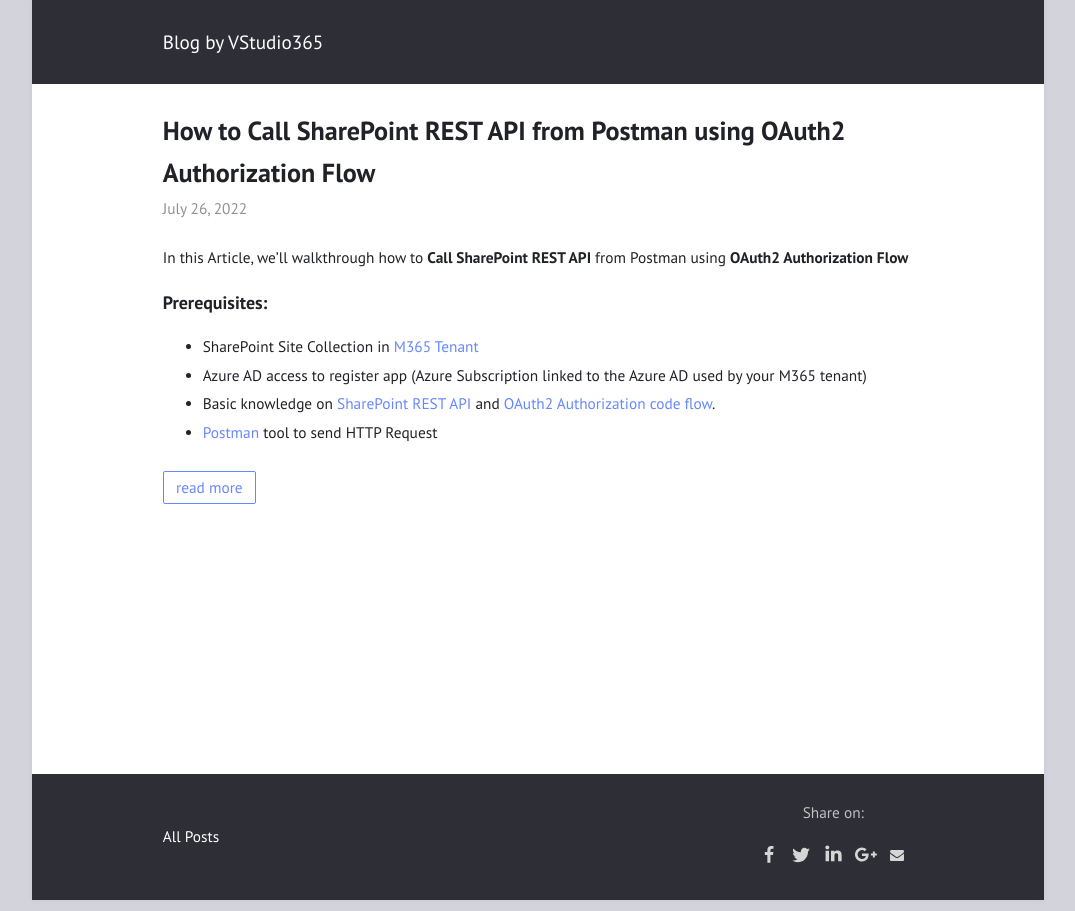
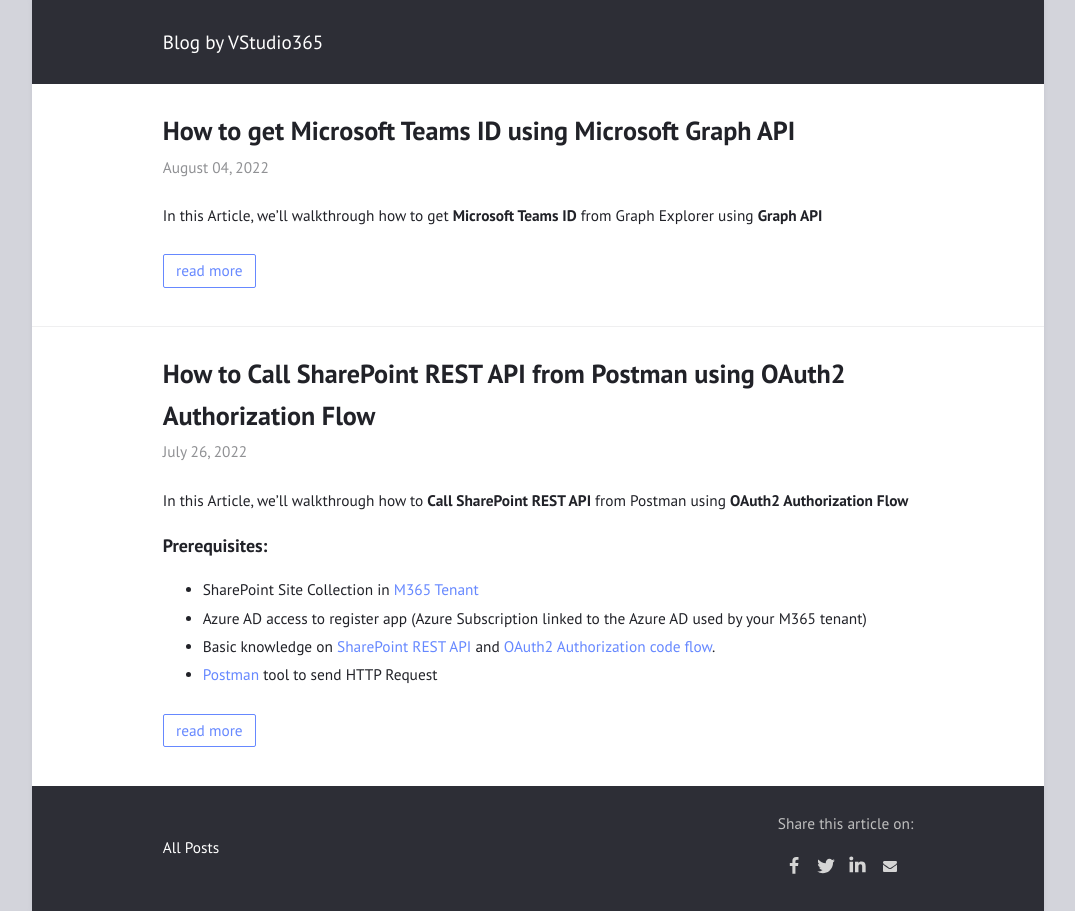
Before and after one commit to vstudio365/vstudio365.github.io, a Jekyll site: the page built from docs/index.html, in a window 1280 px wide. Shown: the whole page, without its empty margins (102-1177 px from the left). Built offline with Jekyll 4.4.1, drawn with Linux system fonts in a browser that asks for light colours; some of the changed lines change nothing that is shown.

Commit message:
article 2 - Get MS Teams ID

```diff
--- a/docs/_includes/share-buttons.html
+++ b/docs/_includes/share-buttons.html
@@ -98,7 +98,7 @@
 
 
 <div id="share-buttons">
-    <div style="color: silver;float: inherit;width: auto;">Share on: </div>
+    <div style="color: silver;float: inherit;width: auto;">Share this article on: </div>
     <div class="facebook" title="Share this on Facebook"
         onclick="window.open('http://www.facebook.com/share.php?u={{ site.url }}{{ pageurl }}');"><svg
             viewBox="0 0 1792 1792" xmlns="http://www.w3.org/2000/svg">
@@ -117,6 +117,7 @@
             <path
                 d="M477 625v991h-330v-991h330zm21-306q1 73-50.5 122t-135.5 49h-2q-82 0-132-49t-50-122q0-74 51.5-122.5t134.5-48.5 133 48.5 51 122.5zm1166 729v568h-329v-530q0-105-40.5-164.5t-126.5-59.5q-63 0-105.5 34.5t-63.5 85.5q-11 30-11 81v553h-329q2-399 2-647t-1-296l-1-48h329v144h-2q20-32 41-56t56.5-52 87-43.5 114.5-15.5q171 0 275 113.5t104 332.5z" />
         </svg></div>
+        <!--
     {% if page.image %}<div class="pinterest" title="Share this on Pinterest"
         onclick="window.open('https://pinterest.com/pin/create/button/?url=&media={{ site.url }}{{ page.image }}&description=');">
         <svg viewBox="0 0 1792 1792" xmlns="http://www.w3.org/2000/svg">
@@ -129,6 +130,7 @@
             <path
                 d="M1437 913q0 208-87 370.5t-248 254-369 91.5q-149 0-285-58t-234-156-156-234-58-285 58-285 156-234 234-156 285-58q286 0 491 192l-199 191q-117-113-292-113-123 0-227.5 62t-165.5 168.5-61 232.5 61 232.5 165.5 168.5 227.5 62q83 0 152.5-23t114.5-57.5 78.5-78.5 49-83 21.5-74h-416v-252h692q12 63 12 122zm867-122v210h-209v209h-210v-209h-209v-210h209v-209h210v209h209z" />
         </svg></div>
+    -->
     <div class="mail" title="Share this through Email"
         onclick="window.open('mailto:?&body={{ site.url }}{{ pageurl }}');"><svg viewBox="0 0 1792 1792"
             xmlns="http://www.w3.org/2000/svg">
--- a/docs/_layouts/post.html
+++ b/docs/_layouts/post.html
@@ -5,8 +5,10 @@
 <article>
   {% include meta.html post=page %}
   {{ content }}
+  <!--
   <h2>Comments</h2>
   {% include comments2.html %}
+  -->
   {% if page.comments != false and site.comments.isso or site.comments.disqus %}
     <hr>
     {% if site.comments.isso_domain %}<div id="isso-thread"></div>{% endif %}
--- a/docs/_posts/2022-07-26-Call-SharePoint-REST-API-from-Postman-using-OAuth2-Authorization-Flow.md
+++ b/docs/_posts/2022-07-26-Call-SharePoint-REST-API-from-Postman-using-OAuth2-Authorization-Flow.md
@@ -2,9 +2,8 @@
 title: "How to Call SharePoint REST API from Postman using OAuth2 Authorization Flow"
 description: "How to Call SharePoint REST API from Postman using OAuth2 Authorization Flow"
 layout: post
-author: "venkadesh"
+author: "venkadesh Sundaramurthy"
 category: sharepoint
-comment_id: 1
 ---
 
 In this Article, we'll walkthrough how to **Call SharePoint REST API** from Postman using **OAuth2 Authorization Flow**
--- /dev/null
+++ b/docs/_posts/2022-08-04-get-msteams-id.md
@@ -0,0 +1,34 @@
+---
+title: "How to get Microsoft Teams ID using Microsoft Graph API"
+description: "How to get Microsoft Teams ID using Microsoft Graph API"
+layout: post
+author: "venkadesh Sundaramurthy"
+category: MSTeams GraphAPI
+comment_id: 2
+---
+
+In this Article, we'll walkthrough how to get **Microsoft Teams ID** from Graph Explorer using **Graph API**
+
+
+## Steps:
+
+1. Go to [Graph Explorer](https://developer.microsoft.com/en-us/graph/graph-explorer)
+1. Login with **Microsoft Account** (which is used for login to Microsoft Teams)
+1. Fill the details as mentioned below and click **Run query**.
+> - HTTP Method : GET
+> - Version : v1.0
+> - URL : https://graph.microsoft.com/v1.0/groups?$filter=displayName eq '{teams-display-name}'&$select=id
+>
+>![screenshot](/assets/screenshots/article002/get-teams-id.png)
+
+## Note:
+- Incase of **Forbidden error** thrown by Graph API, find the missing permission from the error message. In this case, consider **Team.ReadBasic.All** (or other pemission as you prefer)
+> - ![screenshot](/assets/screenshots/article002/forbidden-error-text.png)
+
+- Navigate to **Modify Permissions (Preview)** Tab > (consider Team.ReadBasic.All for this scenario) click **consent**
+> - ![screenshot](/assets/screenshots/article002/permission-consented.png)
+
+## Summary
+
+- We've learnt to get Microsoft Teams ID using Graph API through Graph Explorer
+- There are other ways to get ID. e.g. Microsoft Teams (via get Link), Powershell Script, Power Automate etc.
```
Also changed, not shown: docs/assets/screenshots/article002/Permission-Consented.png (added), docs/assets/screenshots/article002/forbidden-error-text.png (added), docs/assets/screenshots/article002/get-teams-id.png (added).
